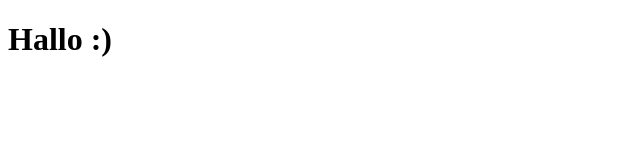
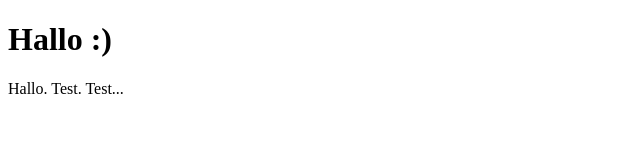
Before and after one commit to Tannenmeise/GiS_SoSe2020, a plain HTML site: page Aufgabe 0/index.html in a window 1280 px wide. Shown: the whole page, without its empty margins (0-640 px from the left). Drawn offline with Linux system fonts and the light colour scheme.

Commit message:
Steckbrief update2: Aufgabe 0

```diff
--- a/Aufgabe 0/index.html
+++ b/Aufgabe 0/index.html
@@ -9,5 +9,8 @@
 	<h1>
         Hallo :)
     </h1>
+    <p>
+        Hallo. Test. Test...
+    </p>
 </body>
 </html>
```
